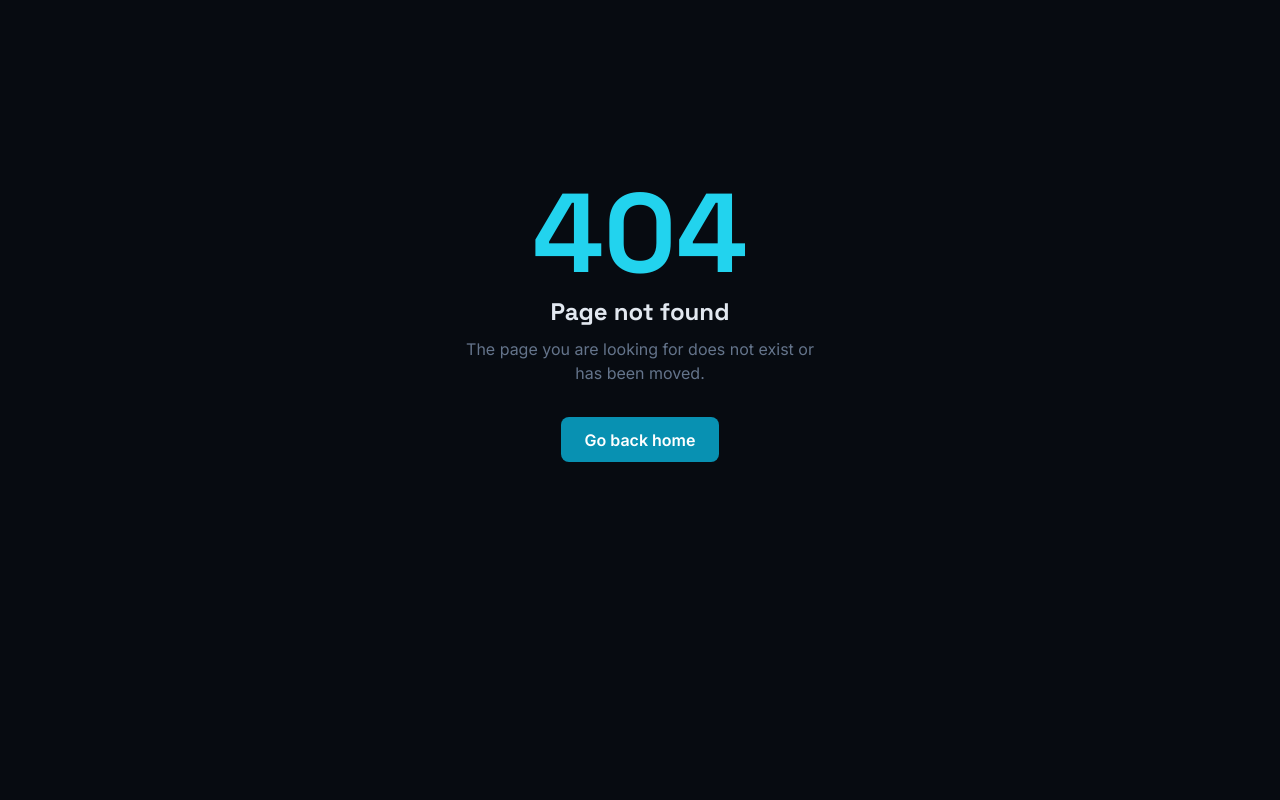
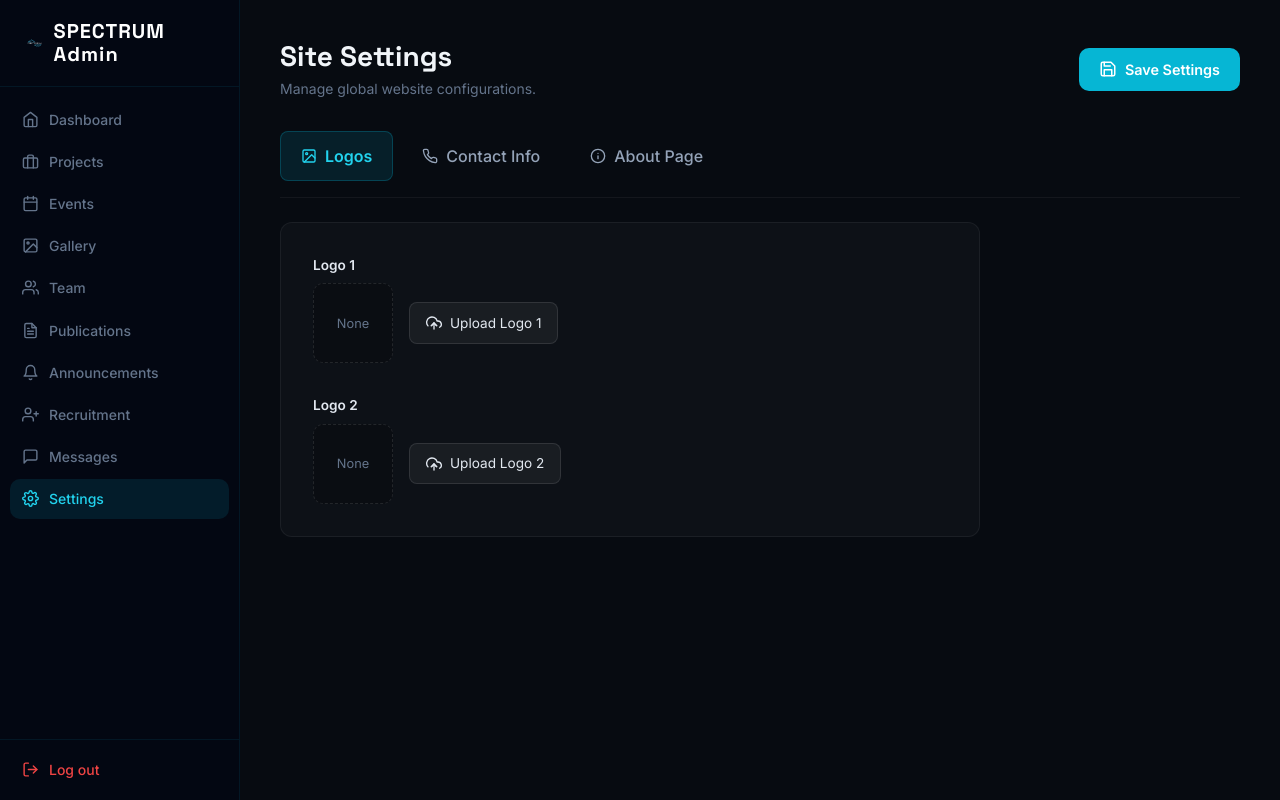
Before and after one commit to Spectrum-electronics-club/web, a React (Vite) app in the folder client/: page /spectrum-manage/settings in a window 1280 px wide. Before the commit this address had no page. Built offline with nearby package versions, Linux system fonts and the light colour scheme; no server answers; sample sign-in values are in the browser's storage.

Commit message:
admin changes

```diff
--- a/client/src/components/atoms/ProtectedRoute.jsx
+++ b/client/src/components/atoms/ProtectedRoute.jsx
@@ -9,7 +9,7 @@ export default function ProtectedRoute() {
   if (loading) return <PageLoader />
 
   if (!currentUser) {
-    return <Navigate to="/admin/login" state={{ from: location }} replace />
+    return <Navigate to="/spectrum-manage/login" state={{ from: location }} replace />
   }
 
   return <Outlet />
--- a/client/src/components/organisms/AdminSidebar.jsx
+++ b/client/src/components/organisms/AdminSidebar.jsx
@@ -6,16 +6,16 @@ import {
 } from 'react-icons/fi'
 
 const navItems = [
-  { to: '/admin/dashboard', icon: FiHome, label: 'Dashboard' },
-  { to: '/admin/projects', icon: FiBriefcase, label: 'Projects' },
-  { to: '/admin/events', icon: FiCalendar, label: 'Events' },
-  { to: '/admin/gallery', icon: FiImage, label: 'Gallery' },
-  { to: '/admin/team', icon: FiUsers, label: 'Team' },
-  { to: '/admin/publications', icon: FiFileText, label: 'Publications' },
-  { to: '/admin/announcements', icon: FiBell, label: 'Announcements' },
-  { to: '/admin/recruitment', icon: FiUserPlus, label: 'Recruitment' },
-  { to: '/admin/contacts', icon: FiMessageSquare, label: 'Messages' },
-  { to: '/admin/settings', icon: FiSettings, label: 'Settings' },
+  { to: '/spectrum-manage/dashboard', icon: FiHome, label: 'Dashboard' },
+  { to: '/spectrum-manage/projects', icon: FiBriefcase, label: 'Projects' },
+  { to: '/spectrum-manage/events', icon: FiCalendar, label: 'Events' },
+  { to: '/spectrum-manage/gallery', icon: FiImage, label: 'Gallery' },
+  { to: '/spectrum-manage/team', icon: FiUsers, label: 'Team' },
+  { to: '/spectrum-manage/publications', icon: FiFileText, label: 'Publications' },
+  { to: '/spectrum-manage/announcements', icon: FiBell, label: 'Announcements' },
+  { to: '/spectrum-manage/recruitment', icon: FiUserPlus, label: 'Recruitment' },
+  { to: '/spectrum-manage/contacts', icon: FiMessageSquare, label: 'Messages' },
+  { to: '/spectrum-manage/settings', icon: FiSettings, label: 'Settings' },
 ]
 
 export default function AdminSidebar() {
@@ -62,7 +62,7 @@ export default function AdminSidebar() {
 
       {/* Logout */}
       <div style={{ padding: '0.625rem', borderTop: '1px solid rgba(0,212,255,0.08)' }}>
-        <button onClick={() => { logout(); navigate('/admin/login') }} style={{
+        <button onClick={() => { logout(); navigate('/spectrum-manage/login') }} style={{
           width: '100%', display: 'flex', alignItems: 'center', gap: '0.625rem',
           padding: '0.6rem 0.75rem', borderRadius: '10px', border: 'none',
           fontSize: '0.875rem', fontWeight: 500, cursor: 'pointer',
--- a/client/src/components/organisms/Footer.jsx
+++ b/client/src/components/organisms/Footer.jsx
@@ -158,7 +158,7 @@ export default function Footer() {
             © {new Date().getFullYear()} SPECTRUM Club. All rights reserved.
           </p>
           <p style={{ color: '#374151', fontSize: '0.8rem', margin: 0 }}>
-            Made with ❤️ by Team SPECTRUM
+            Made and managed by Team Spectrum
           </p>
         </div>
       </div>
--- a/client/src/context/AuthContext.jsx
+++ b/client/src/context/AuthContext.jsx
@@ -9,7 +9,7 @@ export function AuthProvider({ children }) {
 
   // Restore session on mount
   useEffect(() => {
-    const token = localStorage.getItem('ngnd-access-token')
+    const token = sessionStorage.getItem('ngnd-access-token')
     if (token) {
       // Decode payload (no verify — server validates on each request)
       try {
@@ -17,13 +17,13 @@ export function AuthProvider({ children }) {
         if (payload.exp * 1000 > Date.now()) {
           setCurrentUser({ id: payload.id, role: payload.role, email: payload.email })
         } else {
-          localStorage.removeItem('ngnd-access-token')
-          localStorage.removeItem('ngnd-refresh-token')
+          sessionStorage.removeItem('ngnd-access-token')
+          sessionStorage.removeItem('ngnd-refresh-token')
         }
       } catch {
         // malformed token
-        localStorage.removeItem('ngnd-access-token')
-        localStorage.removeItem('ngnd-refresh-token')
+        sessionStorage.removeItem('ngnd-access-token')
+        sessionStorage.removeItem('ngnd-refresh-token')
       }
     }
     setLoading(false)
@@ -31,15 +31,15 @@ export function AuthProvider({ children }) {
 
   const login = useCallback(async (email, password) => {
     const { data } = await api.post('/auth/login', { email, password })
-    localStorage.setItem('ngnd-access-token', data.accessToken)
-    localStorage.setItem('ngnd-refresh-token', data.refreshToken)
+    sessionStorage.setItem('ngnd-access-token', data.accessToken)
+    sessionStorage.setItem('ngnd-refresh-token', data.refreshToken)
     setCurrentUser(data.user)
     return data
   }, [])
 
   const logout = useCallback(() => {
-    localStorage.removeItem('ngnd-access-token')
-    localStorage.removeItem('ngnd-refresh-token')
+    sessionStorage.removeItem('ngnd-access-token')
+    sessionStorage.removeItem('ngnd-refresh-token')
     setCurrentUser(null)
   }, [])
 
--- a/client/src/pages/admin/AdminLogin.jsx
+++ b/client/src/pages/admin/AdminLogin.jsx
@@ -14,7 +14,7 @@ export default function AdminLogin() {
   const [loading, setLoading] = useState(false)
   const [apiError, setApiError] = useState(null)
 
-  if (currentUser) return <Navigate to="/admin/dashboard" replace />
+  if (currentUser) return <Navigate to="/spectrum-manage/dashboard" replace />
 
   const ch = k => e => setFields(f => ({ ...f, [k]: e.target.value }))
 
@@ -32,7 +32,7 @@ export default function AdminLogin() {
     setErrors({}); setLoading(true); setApiError(null)
     try {
       await login(fields.email, fields.password)
-      navigate('/admin/dashboard', { replace:true })
+      navigate('/spectrum-manage/dashboard', { replace:true })
     } catch {
       setApiError('Invalid credentials.')
     } finally { setLoading(false) }
--- a/client/src/routes/AppRoutes.jsx
+++ b/client/src/routes/AppRoutes.jsx
@@ -54,22 +54,22 @@ export default function AppRoutes() {
         </Route>
 
         {/* Admin login (no layout wrapper) */}
-        <Route path="/admin/login" element={<AdminLogin />} />
+        <Route path="/spectrum-manage/login" element={<AdminLogin />} />
 
         {/* Protected admin routes */}
         <Route element={<ProtectedRoute />}>
           <Route element={<AdminLayout />}>
-            <Route path="/admin"                  element={<Navigate to="/admin/dashboard" replace />} />
-            <Route path="/admin/dashboard"        element={<AdminDashboard />} />
-            <Route path="/admin/projects"         element={<AdminProjects />} />
-            <Route path="/admin/events"           element={<AdminEvents />} />
-            <Route path="/admin/gallery"          element={<AdminGallery />} />
-            <Route path="/admin/team"             element={<AdminTeam />} />
-            <Route path="/admin/publications"     element={<AdminPublications />} />
-            <Route path="/admin/announcements"    element={<AdminAnnouncements />} />
-            <Route path="/admin/recruitment"      element={<AdminRecruitment />} />
-            <Route path="/admin/contacts"         element={<AdminContacts />} />
-            <Route path="/admin/settings"         element={<AdminSettings />} />
+            <Route path="/spectrum-manage"                  element={<Navigate to="/spectrum-manage/dashboard" replace />} />
+            <Route path="/spectrum-manage/dashboard"        element={<AdminDashboard />} />
+            <Route path="/spectrum-manage/projects"         element={<AdminProjects />} />
+            <Route path="/spectrum-manage/events"           element={<AdminEvents />} />
+            <Route path="/spectrum-manage/gallery"          element={<AdminGallery />} />
+            <Route path="/spectrum-manage/team"             element={<AdminTeam />} />
+            <Route path="/spectrum-manage/publications"     element={<AdminPublications />} />
+            <Route path="/spectrum-manage/announcements"    element={<AdminAnnouncements />} />
+            <Route path="/spectrum-manage/recruitment"      element={<AdminRecruitment />} />
+            <Route path="/spectrum-manage/contacts"         element={<AdminContacts />} />
+            <Route path="/spectrum-manage/settings"         element={<AdminSettings />} />
           </Route>
         </Route>
 
--- a/client/src/utils/axiosInstance.js
+++ b/client/src/utils/axiosInstance.js
@@ -8,7 +8,7 @@ const api = axios.create({
 
 // ── Request interceptor: attach access token ───────────────────────────────
 api.interceptors.request.use((config) => {
-  const token = localStorage.getItem('ngnd-access-token')
+  const token = sessionStorage.getItem('ngnd-access-token')
   if (token) {
     config.headers.Authorization = `Bearer ${token}`
   }
@@ -50,13 +50,13 @@ api.interceptors.response.use(
       originalRequest._retry = true
       isRefreshing = true
 
-      const refreshToken = localStorage.getItem('ngnd-refresh-token')
+      const refreshToken = sessionStorage.getItem('ngnd-refresh-token')
       if (!refreshToken) {
         isRefreshing = false
         // No refresh token — clear everything and redirect
-        localStorage.removeItem('ngnd-access-token')
-        localStorage.removeItem('ngnd-refresh-token')
-        window.location.href = '/admin/login'
+        sessionStorage.removeItem('ngnd-access-token')
+        sessionStorage.removeItem('ngnd-refresh-token')
+        window.location.href = '/spectrum-manage/login'
         return Promise.reject(error)
       }
 
@@ -65,15 +65,15 @@ api.interceptors.response.use(
           `${import.meta.env.VITE_API_URL || '/api/v1'}/auth/refresh`,
           { refreshToken }
         )
-        localStorage.setItem('ngnd-access-token', data.accessToken)
+        sessionStorage.setItem('ngnd-access-token', data.accessToken)
         api.defaults.headers.common.Authorization = `Bearer ${data.accessToken}`
         processQueue(null, data.accessToken)
         return api(originalRequest)
       } catch (refreshError) {
         processQueue(refreshError, null)
-        localStorage.removeItem('ngnd-access-token')
-        localStorage.removeItem('ngnd-refresh-token')
-        window.location.href = '/admin/login'
+        sessionStorage.removeItem('ngnd-access-token')
+        sessionStorage.removeItem('ngnd-refresh-token')
+        window.location.href = '/spectrum-manage/login'
         return Promise.reject(refreshError)
       } finally {
         isRefreshing = false
```
